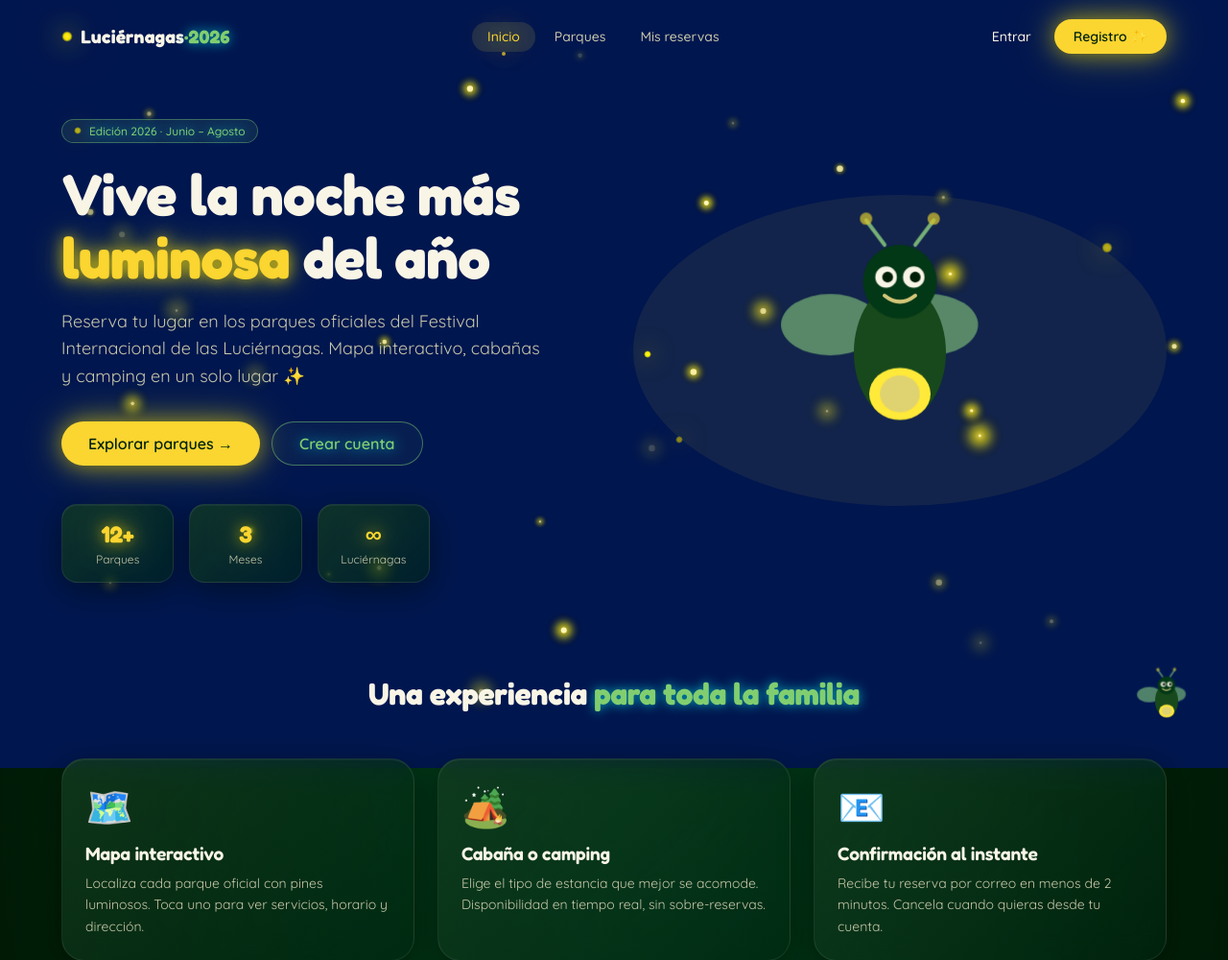
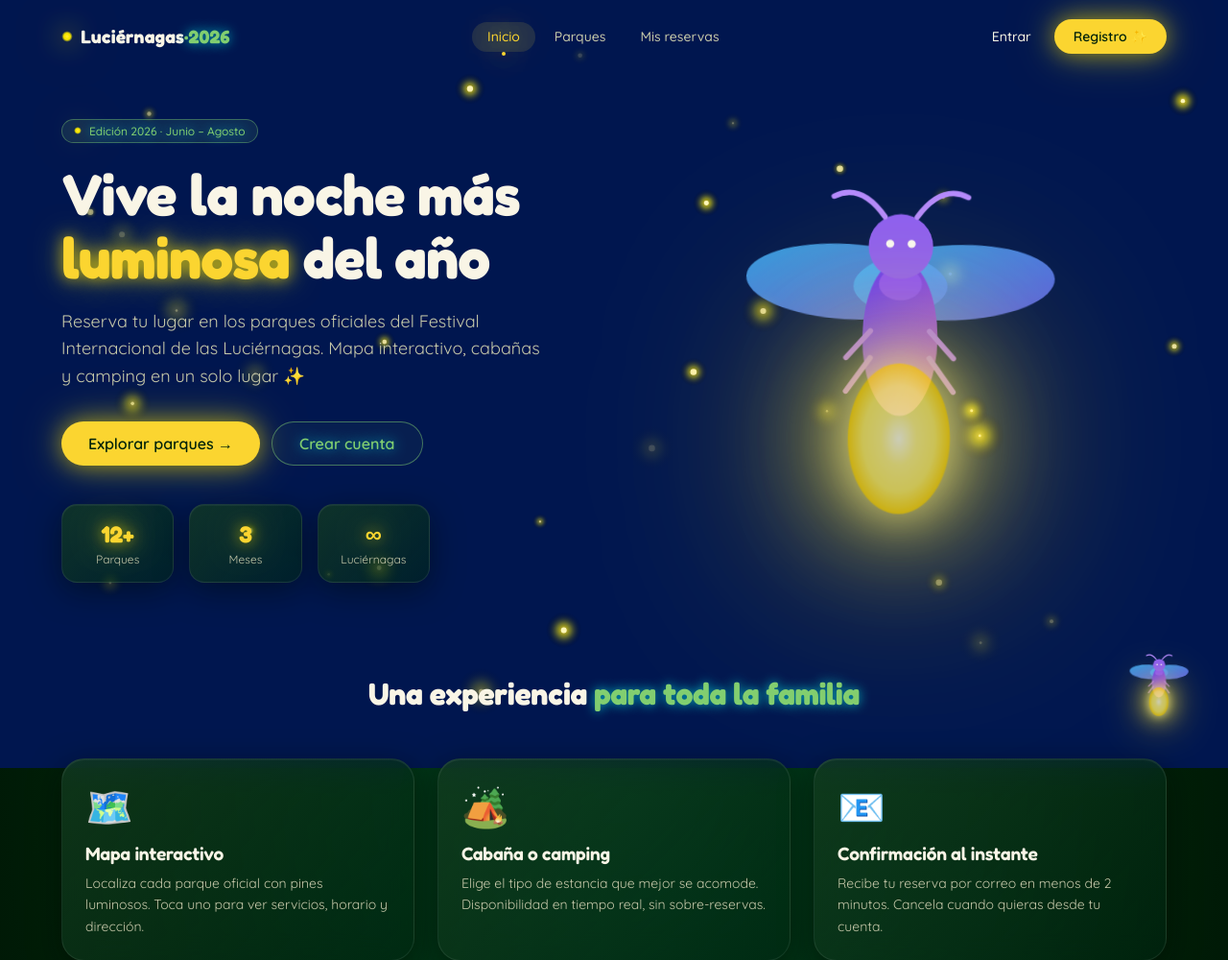
Before and after one commit to Sinnombre0/ProyectoSoft---Quetzalc-atl, a Django app: page / in a window 1280 px wide. Shown: the top 1000 px of the page at 96% size. Run offline with Django 5.2, Linux system fonts and the light colour scheme.

Commit message:
Modificación a luciernaga

```diff
--- a/Sotfbear/softbearApp/static/css/luciernagas.css
+++ b/Sotfbear/softbearApp/static/css/luciernagas.css
@@ -295,22 +295,37 @@ img { max-width: 100%; display: block; }
   color: var(--muted-foreground);
 }
 
-/* ══════════════════════════════════════════
-   MASCOTA
-══════════════════════════════════════════ */
 .mascot-container {
   position: fixed;
-  bottom: 1.5rem;
-  right: 1.5rem;
+  bottom: 2rem;
+  right: 2rem;
+
+  width: 80px;
+
   z-index: 50;
-  width: 80px;
-  animation: bob 3s ease-in-out infinite;
+
+  animation: bob 4s ease-in-out infinite;
+
   pointer-events: none;
 }
-.mascot-svg { width: 100%; height: auto; }
-.glow-abdomen { animation: glow-pulse 1.8s ease-in-out infinite; }
-.antenna-glow { animation: glow-pulse 2s ease-in-out infinite; }
-.wing { animation: wing 0.5s ease-in-out infinite; }
+
+.mascot-svg {
+  width: 100%;
+  height: auto;
+
+  overflow: visible;
+}
+
+.glow-abdomen {
+
+  filter:
+    drop-shadow(0 0 12px #fff176)
+    drop-shadow(0 0 28px #ffee58)
+    drop-shadow(0 0 55px #ffd600);
+
+  animation: abdomenPulse 2s ease-in-out infinite;
+}
+
 
 /* ══════════════════════════════════════════
    SECCIONES GENÉRICAS
@@ -347,6 +362,39 @@ img { max-width: 100%; display: block; }
 }
 @media (min-width: 48rem) {
   .hero-grid { grid-template-columns: 1fr 1fr; }
+}
+
+.hero-mascot {
+  position: relative;
+
+  display: flex;
+  justify-content: center;
+  align-items: center;
+}
+
+.hero-mascot-svg {
+
+  width: 420px;
+  height: auto;
+
+  overflow: visible;
+
+  animation: bob 4s ease-in-out infinite;
+}
+
+.hero-mascot-svg .wing-left,
+.hero-mascot-svg .wing-right {
+
+  transform-box: fill-box;
+  transform-origin: center center;
+}
+
+.hero-mascot-svg .wing-left {
+  animation: wingLeft 0.45s ease-in-out infinite;
+}
+
+.hero-mascot-svg .wing-right {
+  animation: wingRight 0.45s ease-in-out infinite;
 }
 
 .badge-pill {
@@ -397,26 +445,6 @@ img { max-width: 100%; display: block; }
 }
 .stat-value { display: block; font-family: var(--font-display); font-size: 1.5rem; font-weight: 700; }
 .stat-label { display: block; font-size: 0.75rem; color: var(--muted-foreground); margin-top: 0.25rem; }
-
-.hero-mascot {
-  position: relative;
-  display: flex;
-  align-items: center;
-  justify-content: center;
-}
-.mascot-glow-bg {
-  position: absolute;
-  inset: 0;
-  z-index: -1;
-  border-radius: 50%;
-  background: oklch(0.88 0.17 95 / 0.1);
-  filter: blur(3rem);
-  animation: glow-pulse 2.4s ease-in-out infinite;
-}
-.mascot-float { animation: float 5s ease-in-out infinite; }
-.hero-mascot .firefly-dot {
-  position: absolute;
-}
 
 /* ══════════════════════════════════════════
    FEATURES (index)
@@ -710,26 +738,96 @@ img { max-width: 100%; display: block; }
 /* ══════════════════════════════════════════
    ANIMACIONES
 ══════════════════════════════════════════ */
-@keyframes glow-pulse {
-  0%, 100% { opacity: 1; filter: brightness(1.1); }
-  50%       { opacity: 0.6; filter: brightness(0.7); }
-}
+
 @keyframes float {
   0%, 100% { transform: translateY(0); }
   50%       { transform: translateY(-12px); }
 }
+/* Movimiento flotante */
 @keyframes bob {
-  0%, 100% { transform: translateY(0) rotate(-2deg); }
-  50%       { transform: translateY(-10px) rotate(2deg); }
+
+  0%,100% {
+    transform:
+      translateY(0px)
+      rotate(-1deg);
+  }
+
+  50% {
+    transform:
+      translateY(-16px)
+      rotate(1deg);
+  }
 }
-@keyframes wing {
-  0%, 100% { transform: scaleX(1); }
-  50%       { transform: scaleX(0.6); }
+
+/* Glow abdomen */
+@keyframes abdomenPulse {
+
+  0%,100% {
+    opacity: 1;
+
+    filter:
+      drop-shadow(0 0 10px #fff176)
+      drop-shadow(0 0 25px #ffee58)
+      drop-shadow(0 0 50px #ffd600);
+  }
+
+  50% {
+    opacity: 0.7;
+
+    filter:
+      drop-shadow(0 0 20px #fff176)
+      drop-shadow(0 0 45px #ffee58)
+      drop-shadow(0 0 80px #ffd600);
+  }
+}
+
+/* Ala izquierda */
+@keyframes wingLeft {
+
+  0%,100% {
+    transform:
+      rotate(-8deg) translateY(0px);
+  }
+
+  50% {
+    transform:
+      rotate(6deg) translateY(-2px);
+  }
+}
+
+/* Ala derecha */
+@keyframes wingRight {
+
+  0%,100% {
+    transform:
+      rotate(8deg) translateY(0px);
+  }
+
+  50% {
+    transform:
+      rotate(-6deg) translateY(-2px);
+  }
 }
 @keyframes fade-in {
   from { opacity: 0; transform: translateY(12px); }
   to   { opacity: 1; transform: translateY(0); }
 }
+
+.wing-left,
+.wing-right {
+
+  transform-box: fill-box;
+  transform-origin: center center;
+}
+
+.wing-left {
+  animation: wingLeft 0.45s ease-in-out infinite;
+}
+
+.wing-right {
+  animation: wingRight 0.45s ease-in-out infinite;
+}
+
 .animate-fade-in { animation: fade-in 0.6s ease-out both; }
 
 .estado-activa    { color: var(--accent); text-shadow: 0 0 12px oklch(0.8 0.2 195 / 0.7); font-weight: 600; }
--- a/Sotfbear/softbearApp/templates/luciernagas/base.html
+++ b/Sotfbear/softbearApp/templates/luciernagas/base.html
@@ -88,32 +88,154 @@
     </p>
   </footer>
 
-  <!--  MASCOTA LUCIÉRNAGA  -->
+  <!--  MASCOTA LUCIÉRNAGA NUEVA  -->
 <div class="mascot-container" aria-hidden="true">
-    <svg class="mascot-svg" viewBox="0 0 120 120" xmlns="http://www.w3.org/2000/svg">
-      <!-- Alas -->
-      <ellipse class="wing wing-left"  cx="38" cy="52" rx="22" ry="12" fill="oklch(0.82 0.14 140 / 0.55)" />
-      <ellipse class="wing wing-right" cx="82" cy="52" rx="22" ry="12" fill="oklch(0.82 0.14 140 / 0.55)" />
+
+  <svg
+    class="mascot-svg"
+    viewBox="0 0 300 300"
+    xmlns="http://www.w3.org/2000/svg"
+  >
+
+    <defs>
+
+      <!-- Gradiente abdomen -->
+      <radialGradient id="abdomenGlow" cx="50%" cy="50%" r="50%">
+        <stop offset="0%" stop-color="#fffbd1"/>
+        <stop offset="35%" stop-color="#fff176"/>
+        <stop offset="70%" stop-color="#ffee58"/>
+        <stop offset="100%" stop-color="#ffd600"/>
+      </radialGradient>
+
+      <!-- Gradiente cuerpo -->
+      <linearGradient id="bodyGradient" x1="0%" y1="0%" x2="100%" y2="100%">
+        <stop offset="0%" stop-color="#5a32ff"/>
+        <stop offset="100%" stop-color="#9d4edd"/>
+      </linearGradient>
+
+      <!-- Gradiente alas -->
+      <linearGradient id="wingGradient" x1="0%" y1="0%" x2="100%" y2="100%">
+        <stop offset="0%" stop-color="#3bbcff"/>
+        <stop offset="100%" stop-color="#6f6cff"/>
+      </linearGradient>
+
+      <!-- Glow -->
+      <filter id="glow">
+        <feGaussianBlur stdDeviation="12" result="blur"/>
+
+        <feMerge>
+          <feMergeNode in="blur"/>
+          <feMergeNode in="SourceGraphic"/>
+        </feMerge>
+      </filter>
+
+    </defs>
+
+    <!-- Ala izquierda -->
+    <ellipse
+      class="wing wing-left"
+      cx="110"
+      cy="110"
+      rx="75"
+      ry="28"
+      fill="url(#wingGradient)"
+      opacity="0.82"
+      transform="rotate(-25 110 110)"
+    />
+
+    <!-- Ala derecha -->
+    <ellipse
+      class="wing wing-right"
+      cx="190"
+      cy="110"
+      rx="75"
+      ry="28"
+      fill="url(#wingGradient)"
+      opacity="0.82"
+      transform="rotate(25 190 110)"
+    />
+
     <!-- Cuerpo -->
-      <ellipse cx="60" cy="62" rx="18" ry="26" fill="oklch(0.36 0.09 145)" />
-      <!-- Abdomen brillante -->
-      <ellipse cx="60" cy="78" rx="12" ry="10" fill="var(--firefly)" />
-      <ellipse cx="60" cy="78" rx="8"  ry="7"  fill="oklch(0.97 0.08 100 / 0.9)" class="glow-abdomen" />
+    <ellipse
+      cx="150"
+      cy="150"
+      rx="28"
+      ry="58"
+      fill="url(#bodyGradient)"
+    />
+
+    <!-- Cuello -->
+    <ellipse
+      cx="150"
+      cy="110"
+      rx="16"
+      ry="12"
+      fill="#874dff"
+    />
+
     <!-- Cabeza -->
-      <circle cx="60" cy="38" r="14" fill="oklch(0.3 0.08 150)" />
+    <circle
+      cx="150"
+      cy="82"
+      r="24"
+      fill="#8b5cf6"
+    />
+
     <!-- Ojos -->
-      <circle cx="55" cy="36" r="4" fill="oklch(0.97 0.02 95)" />
-      <circle cx="65" cy="36" r="4" fill="oklch(0.97 0.02 95)" />
-      <circle cx="56" cy="36" r="2" fill="oklch(0.2 0.06 150)" class="pupil-left"  />
-      <circle cx="66" cy="36" r="2" fill="oklch(0.2 0.06 150)" class="pupil-right" />
+    <circle cx="142" cy="80" r="3" fill="#f8f9fa"/>
+    <circle cx="158" cy="80" r="3" fill="#f8f9fa"/>
+
     <!-- Antenas -->
-      <line x1="54" y1="24" x2="47" y2="14" stroke="oklch(0.7 0.1 145)" stroke-width="1.8" stroke-linecap="round"/>
-      <line x1="66" y1="24" x2="73" y2="14" stroke="oklch(0.7 0.1 145)" stroke-width="1.8" stroke-linecap="round"/>
-      <circle cx="47" cy="13" r="2.5" fill="var(--firefly)" class="antenna-glow"/>
-      <circle cx="73" cy="13" r="2.5" fill="var(--firefly)" class="antenna-glow"/>
-      <!-- Sonrisa -->
-      <path d="M54 43 Q60 48 66 43" stroke="oklch(0.82 0.1 100)" stroke-width="1.8" fill="none" stroke-linecap="round"/>
+    <path
+      d="M138 60 Q120 35 100 45"
+      stroke="#b388ff"
+      stroke-width="4"
+      fill="none"
+      stroke-linecap="round"
+    />
+
+    <path
+      d="M162 60 Q180 35 200 45"
+      stroke="#b388ff"
+      stroke-width="4"
+      fill="none"
+      stroke-linecap="round"
+    />
+
+    <!-- Patas -->
+    <line x1="128" y1="145" x2="110" y2="165"
+      stroke="#9d6bff"
+      stroke-width="4"
+      stroke-linecap="round"/>
+
+    <line x1="128" y1="165" x2="110" y2="190"
+      stroke="#9d6bff"
+      stroke-width="4"
+      stroke-linecap="round"/>
+
+    <line x1="172" y1="145" x2="190" y2="165"
+      stroke="#9d6bff"
+      stroke-width="4"
+      stroke-linecap="round"/>
+
+    <line x1="172" y1="165" x2="190" y2="190"
+      stroke="#9d6bff"
+      stroke-width="4"
+      stroke-linecap="round"/>
+
+    <!-- Abdomen -->
+    <ellipse
+      cx="150"
+      cy="225"
+      rx="38"
+      ry="56"
+      fill="url(#abdomenGlow)"
+      filter="url(#glow)"
+      class="glow-abdomen"
+    />
+
   </svg>
+
 </div>
 
   <!--  JS: canvas de luciérnagas  -->
--- a/Sotfbear/softbearApp/templates/luciernagas/index.html
+++ b/Sotfbear/softbearApp/templates/luciernagas/index.html
@@ -54,30 +54,149 @@
 
       <!-- Mascota grande en hero -->
       <div class="hero-mascot">
-        <div class="mascot-glow-bg"></div>
-        <div class="mascot-float">
-          <svg viewBox="0 0 200 200" xmlns="http://www.w3.org/2000/svg" width="320" height="320">
-            <ellipse class="wing wing-left"  cx="63"  cy="90" rx="37" ry="20" fill="oklch(0.82 0.14 140 / 0.55)" />
-            <ellipse class="wing wing-right" cx="137" cy="90" rx="37" ry="20" fill="oklch(0.82 0.14 140 / 0.55)" />
-            <ellipse cx="100" cy="108" rx="30" ry="44" fill="oklch(0.36 0.09 145)" />
-            <ellipse cx="100" cy="135" rx="20" ry="17" fill="var(--firefly)" />
-            <ellipse cx="100" cy="135" rx="13" ry="12" fill="oklch(0.97 0.08 100 / 0.9)" class="glow-abdomen" />
-            <circle cx="100" cy="62"  r="24" fill="oklch(0.3 0.08 150)" />
-            <circle cx="91"  cy="59"  r="7"  fill="oklch(0.97 0.02 95)" />
-            <circle cx="109" cy="59"  r="7"  fill="oklch(0.97 0.02 95)" />
-            <circle cx="92"  cy="59"  r="3.5" fill="oklch(0.2 0.06 150)" />
-            <circle cx="110" cy="59"  r="3.5" fill="oklch(0.2 0.06 150)" />
-            <line x1="90" y1="38" x2="78" y2="22" stroke="oklch(0.7 0.1 145)" stroke-width="2.5" stroke-linecap="round"/>
-            <line x1="110" y1="38" x2="122" y2="22" stroke="oklch(0.7 0.1 145)" stroke-width="2.5" stroke-linecap="round"/>
-            <circle cx="78"  cy="21" r="4" fill="var(--firefly)" class="antenna-glow"/>
-            <circle cx="122" cy="21" r="4" fill="var(--firefly)" class="antenna-glow"/>
-            <path d="M90 71 Q100 79 110 71" stroke="oklch(0.82 0.1 100)" stroke-width="2.5" fill="none" stroke-linecap="round"/>
-          </svg>
-        </div>
-        <span class="firefly-dot small pulse" style="top:15%;right:10%"></span>
-        <span class="firefly-dot tiny  pulse" style="bottom:20%;left:8%;animation-delay:1s"></span>
-        <span class="firefly-dot tiny  pulse" style="top:50%;left:2%;animation-delay:2s"></span>
-      </div>
+
+  <svg
+    class="hero-mascot-svg"
+    viewBox="0 0 300 300"
+    xmlns="http://www.w3.org/2000/svg"
+  >
+
+    <defs>
+
+      <radialGradient id="heroAbdomenGlow" cx="50%" cy="50%" r="50%">
+        <stop offset="0%" stop-color="#fffbd1"/>
+        <stop offset="35%" stop-color="#fff176"/>
+        <stop offset="70%" stop-color="#ffee58"/>
+        <stop offset="100%" stop-color="#ffd600"/>
+      </radialGradient>
+
+      <linearGradient id="heroBodyGradient" x1="0%" y1="0%" x2="100%" y2="100%">
+        <stop offset="0%" stop-color="#5a32ff"/>
+        <stop offset="100%" stop-color="#9d4edd"/>
+      </linearGradient>
+
+      <linearGradient id="heroWingGradient" x1="0%" y1="0%" x2="100%" y2="100%">
+        <stop offset="0%" stop-color="#3bbcff"/>
+        <stop offset="100%" stop-color="#6f6cff"/>
+      </linearGradient>
+
+      <filter id="heroGlow">
+        <feGaussianBlur stdDeviation="12" result="blur"/>
+
+        <feMerge>
+          <feMergeNode in="blur"/>
+          <feMergeNode in="SourceGraphic"/>
+        </feMerge>
+      </filter>
+
+    </defs>
+
+    <!-- Ala izquierda -->
+    <ellipse
+      class="wing-left"
+      cx="110"
+      cy="110"
+      rx="75"
+      ry="28"
+      fill="url(#heroWingGradient)"
+      opacity="0.82"
+      transform="rotate(-25 110 110)"
+    />
+
+    <!-- Ala derecha -->
+    <ellipse
+      class="wing-right"
+      cx="190"
+      cy="110"
+      rx="75"
+      ry="28"
+      fill="url(#heroWingGradient)"
+      opacity="0.82"
+      transform="rotate(25 190 110)"
+    />
+
+    <!-- Cuerpo -->
+    <ellipse
+      cx="150"
+      cy="150"
+      rx="28"
+      ry="58"
+      fill="url(#heroBodyGradient)"
+    />
+
+    <!-- Cuello -->
+    <ellipse
+      cx="150"
+      cy="110"
+      rx="16"
+      ry="12"
+      fill="#874dff"
+    />
+
+    <!-- Cabeza -->
+    <circle
+      cx="150"
+      cy="82"
+      r="24"
+      fill="#8b5cf6"
+    />
+
+    <!-- Ojos -->
+    <circle cx="142" cy="80" r="3" fill="#f8f9fa"/>
+    <circle cx="158" cy="80" r="3" fill="#f8f9fa"/>
+
+    <!-- Antenas -->
+    <path
+      d="M138 60 Q120 35 100 45"
+      stroke="#b388ff"
+      stroke-width="4"
+      fill="none"
+      stroke-linecap="round"
+    />
+
+    <path
+      d="M162 60 Q180 35 200 45"
+      stroke="#b388ff"
+      stroke-width="4"
+      fill="none"
+      stroke-linecap="round"
+    />
+
+    <!-- Patas -->
+    <line x1="128" y1="145" x2="110" y2="165"
+      stroke="#9d6bff"
+      stroke-width="4"
+      stroke-linecap="round"/>
+
+    <line x1="128" y1="165" x2="110" y2="190"
+      stroke="#9d6bff"
+      stroke-width="4"
+      stroke-linecap="round"/>
+
+    <line x1="172" y1="145" x2="190" y2="165"
+      stroke="#9d6bff"
+      stroke-width="4"
+      stroke-linecap="round"/>
+
+    <line x1="172" y1="165" x2="190" y2="190"
+      stroke="#9d6bff"
+      stroke-width="4"
+      stroke-linecap="round"/>
+
+    <!-- Abdomen -->
+    <ellipse
+      cx="150"
+      cy="225"
+      rx="38"
+      ry="56"
+      fill="url(#heroAbdomenGlow)"
+      filter="url(#heroGlow)"
+      class="glow-abdomen"
+    />
+
+  </svg>
+
+</div>
     </div>
   </section>
 
```
Lines whose indentation alone changed are shown as unchanged.
